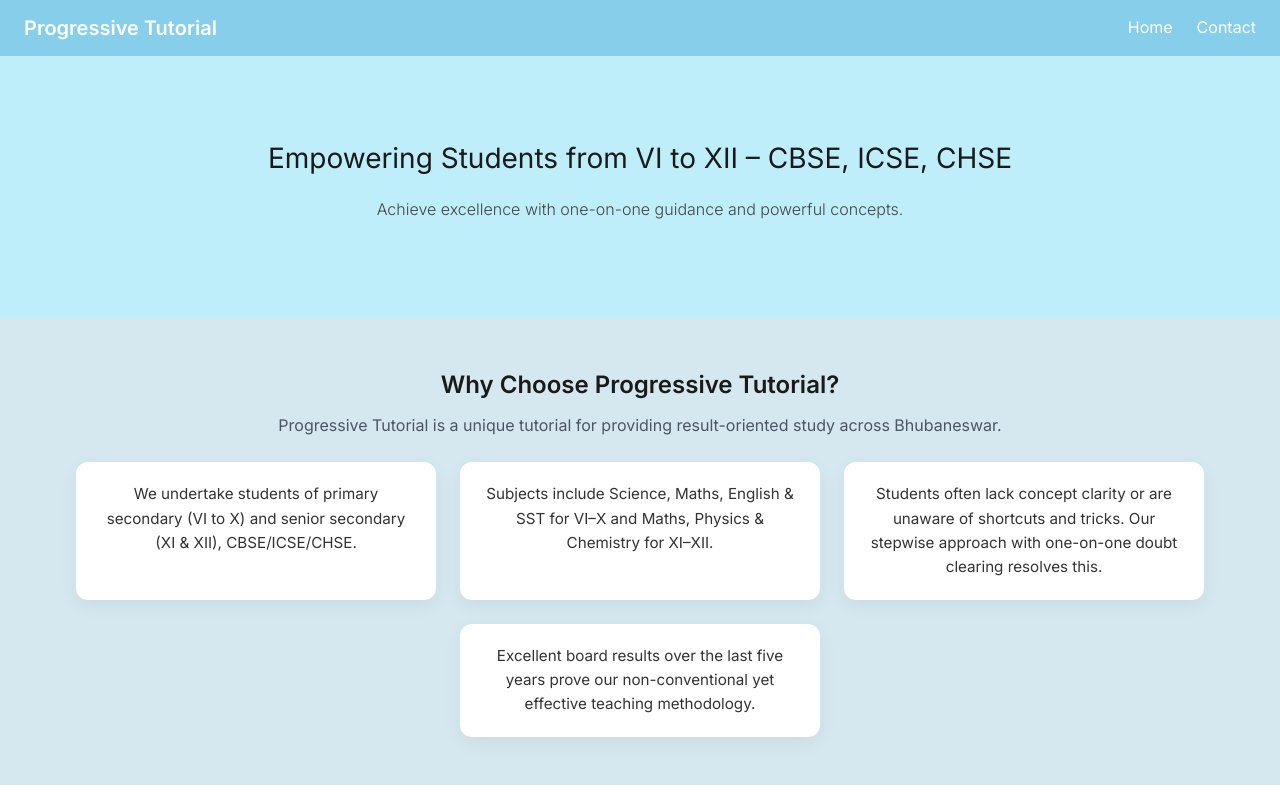
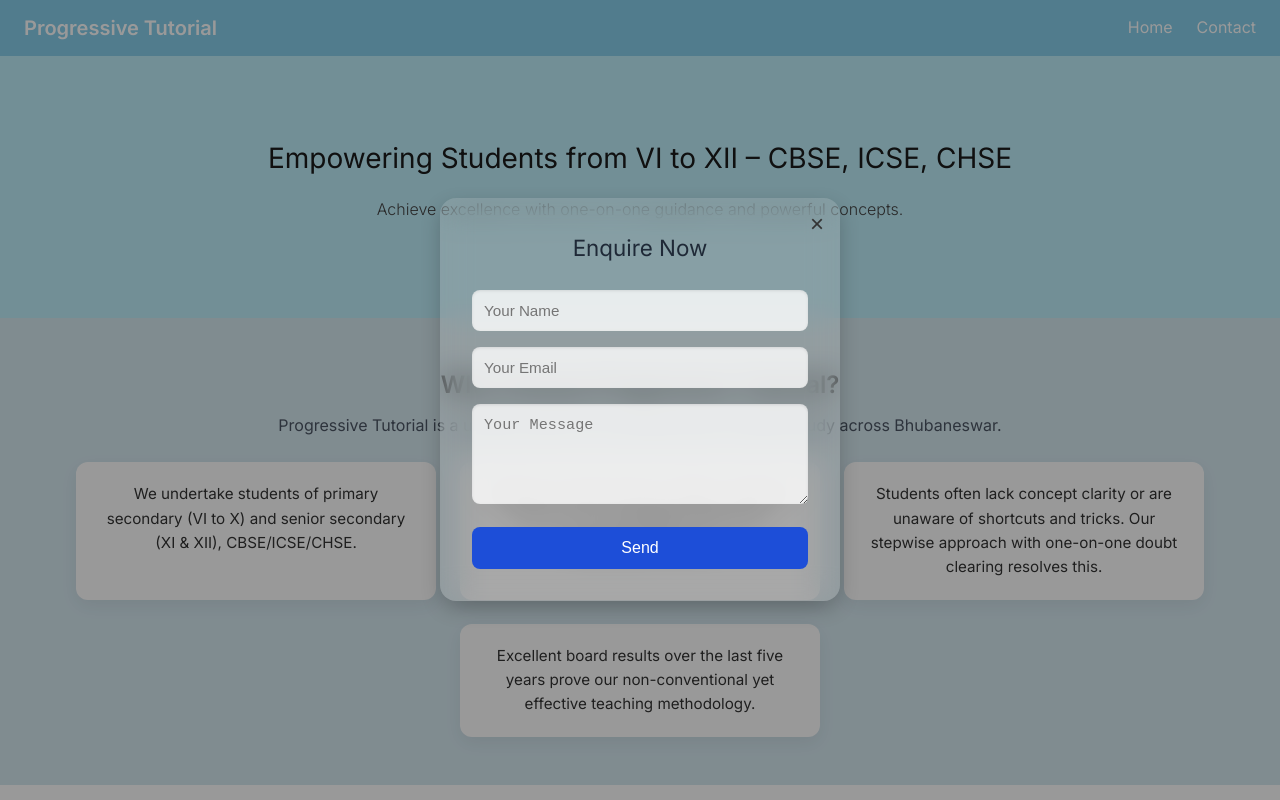
Before and after one commit to progressivetutorial/old-site, a plain HTML site: page index.html in a window 1280 px wide. Shown: the top 800 px of the page. Drawn offline with Linux system fonts and the light colour scheme.

Commit message:
Update style.css

```diff
--- a/style.css
+++ b/style.css
@@ -35,76 +35,99 @@ html {
 }
 
 /* Glassmorphic Popup */
-.popup-overlay {
+/* Enquiry Form Popup */
+.enquiry-popup {
+  display: none;
   position: fixed;
+  z-index: 9999;
   top: 0;
   left: 0;
   width: 100%;
   height: 100%;
-  background: rgba(15, 15, 15, 0.4);
-  backdrop-filter: blur(6px);
-  display: flex;
+  background: rgba(0, 0, 0, 0.4);
   justify-content: center;
   align-items: center;
-  z-index: 9999;
-  display: none; /* hidden by default */
+  padding: 1rem;
 }
 
-.popup-form {
-  background: rgba(255, 255, 255, 0.2);
-  border-radius: 15px;
+.enquiry-box {
+  background: rgba(255, 255, 255, 0.15);
+  backdrop-filter: blur(15px);
+  border-radius: 16px;
   padding: 2rem;
-  width: 90%;
   max-width: 400px;
+  width: 100%;
+  box-shadow: 0 8px 20px rgba(0, 0, 0, 0.2);
   color: #000;
-  box-shadow: 0 8px 32px rgba(0, 0, 0, 0.2);
-  backdrop-filter: blur(12px);
   position: relative;
+  animation: fadeIn 0.3s ease-in-out;
 }
 
-.popup-form h3 {
+.enquiry-box h3 {
   text-align: center;
-  margin-bottom: 1rem;
-  font-size: 1.3rem;
-  font-weight: 600;
+  margin-bottom: 1.5rem;
+  font-weight: 500;
+  font-size: 1.4rem;
+  color: #1f2937;
 }
 
-.popup-form input,
-.popup-form textarea {
+.enquiry-box input,
+.enquiry-box textarea {
   width: 100%;
+  margin-bottom: 1rem;
   padding: 0.75rem;
-  margin: 0.5rem 0;
+  border-radius: 8px;
   border: none;
-  border-radius: 10px;
-  background-color: rgba(255, 255, 255, 0.6);
+  background: rgba(255, 255, 255, 0.8);
   font-size: 0.95rem;
-  color: #333;
+  color: #111;
+  outline: none;
+  box-shadow: inset 0 1px 3px rgba(0, 0, 0, 0.1);
 }
 
-.popup-form button {
-  width: 100%;
-  padding: 0.75rem;
-  margin-top: 0.75rem;
+.enquiry-box textarea {
+  min-height: 100px;
+  resize: vertical;
+}
+
+.enquiry-box button[type="submit"] {
   background-color: #1d4ed8;
   color: white;
   border: none;
-  border-radius: 10px;
+  padding: 0.75rem 1.25rem;
+  border-radius: 8px;
+  cursor: pointer;
   font-size: 1rem;
-  cursor: pointer;
-  transition: background 0.3s ease;
+  width: 100%;
+  transition: background-color 0.3s ease;
 }
 
-.popup-form button:hover {
+.enquiry-box button[type="submit"]:hover {
   background-color: #2563eb;
 }
 
+/* Close Button */
 .close-btn {
   position: absolute;
   top: 12px;
-  right: 18px;
+  right: 16px;
   font-size: 1.5rem;
+  background: none;
+  border: none;
   color: #333;
   cursor: pointer;
+}
+
+/* Optional smooth animation */
+@keyframes fadeIn {
+  from {
+    opacity: 0;
+    transform: scale(0.95);
+  }
+  to {
+    opacity: 1;
+    transform: scale(1);
+  }
 }
 
 /* features */
```
